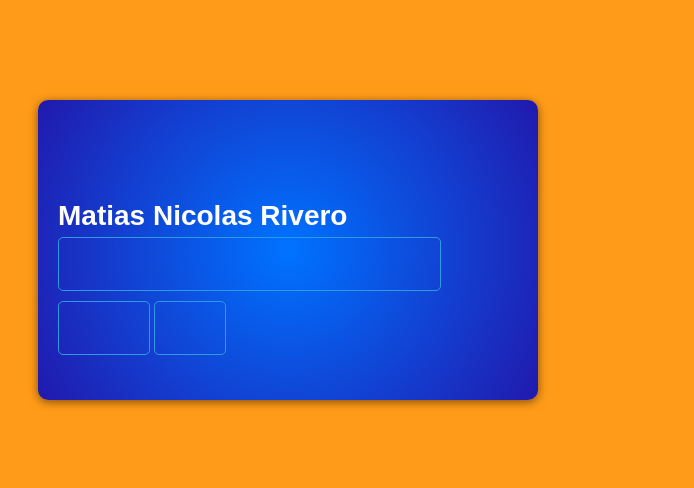
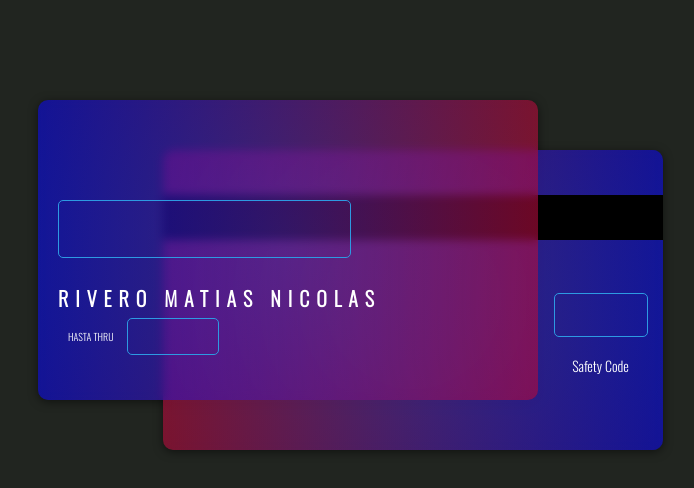
Before and after one commit to Mathyz1/input-con-mascara, a plain HTML site: page index.html in a window 1280 px wide. Shown: the whole page, without its empty margins (352-1046 px from the left). Drawn offline with nearby package versions, Linux system fonts and the light colour scheme.

Commit message:
Cambios backgroud tarjeta y tipografia

```diff
--- a/index.html
+++ b/index.html
@@ -10,11 +10,18 @@
 <body>
     <div id="app">
         <div class="card">
-            <div class="holder">Matias Nicolas Rivero</div>
+            <div class="bg-card"></div>
             <input type="text" id="input-card">
-            <input type="text" id="input-date">
-            <input type="text" id="input-CVV">
+            <div class="holder">RIVERO MATIAS NICOLAS</div>
+            <label for="date">HASTA THRU</label>
+            <input name="date" type="text" id="input-date">
+            <div class="card-back">
+                <div class="barra-magnetica"></div>
+                <input name="CVV" type="text" id="input-CVV">
+                <label for="CVV">Safety Code</label>
+            </div>
         </div>
+
     </div>
     <script src="main.js"></script>
 </body>
--- a/main.css
+++ b/main.css
@@ -1,25 +1,46 @@
+@import url('https://fonts.googleapis.com/css2?family=Oxygen:wght@300&display=swap');
+@import url('https://fonts.googleapis.com/css2?family=Oswald:wght@300&display=swap');
+
 body {
-  font-family: Arial, Helvetica, sans-serif;
-  background-color: rgb(255, 155, 24);
+  font-family: 'Oswald', sans-serif;
+  background-color: #212520;
+  z-index: -4;
 }
 
 .card {
+  position: relative;
   width: 500px;
   height: 300px;
   border-radius: 10px;
   padding: 50px 20px 0 20px;
   box-sizing: border-box;
-  background: rgb(0, 114, 255);
+
+  margin: 100px auto;
+  box-shadow: 0 2px 10px rgba(0, 0, 0, 0.5);
+
+}
+.bg-card{
+  position: absolute;
+  top: 0;
+  left: 0;
+  z-index: 1;
+  border-radius: 10px;
+  overflow: hidden;
+  width: 100%;
+  height: 100%;
+  /*background: rgb(0, 114, 255);*/
   background: radial-gradient(
     circle,
-    rgba(0, 114, 255, 1) 1%,
-    rgba(33, 25, 173, 1) 100%
-  );
-  margin: 100px auto;
-  box-shadow: 0 2px 10px rgba(0, 0, 0, 0.5);
+    rgba(0, 114, 255, 0.2) 1%,
+    rgba(33, 25, 173, 0.2) 100%
+  ), linear-gradient(to left,rgba(255, 0, 0,0.5) ,rgba(0, 0, 255,0.5));
+  backdrop-filter: blur(5px);
+  -webkit-backdrop-filter: blur(5px);
 }
 
 .card input {
+  font-family: 'Oxygen', sans-serif;
+  position: relative;
   font-size: 28px;
   padding: 10px;
   border: solid 1px rgb(45, 154, 226);
@@ -28,19 +49,80 @@ body {
   background-color: transparent;
   margin: 5px 0;
   outline: none;
+  z-index: 2;
+  text-decoration: none;
 }
 
+.card label{
+  position: relative;
+  z-index: 2;
+  color: white;
+  font-size: 10px;
+  padding: 10px;
+}
+
+
 .holder {
+  position: relative;
   color: white;
   font-weight: bold;
-  font-size: 28px;
-  padding-top: 50px;
+  font-size: 20px;
+  padding-top: 20px;
+  z-index: 2;
+  letter-spacing: 7px;
+}
+.card #input-card{
+  margin-top: 50px;
 }
 
 .card #input-date {
   width: 70px;
+  font-size: 12px;
+  padding: 10px;
 }
 
 .card #input-CVV {
-  width: 50px;
+  width: 72px;
+  font-size: 18px;
+  grid-column: 4 / 5;
+  grid-row: 4 / 5;
+  align-self: center;
+  justify-self: center;
 }
+
+.barra-magnetica{
+  grid-column: 1 / 5;
+  grid-row: 2 / 3;
+  background-color: black;
+}
+
+.card-back label{
+  grid-column: 4 / 5;
+  grid-row: 5 / 6;
+  font-size: 14px;
+  align-self: flex-start;
+  justify-self: center;
+}
+
+.card-back{
+  position: absolute;
+  width: 500px;
+  height: 300px;
+  top: 50px;
+  left: 125px;
+  display: grid;
+  grid-template-columns: 25% 25% 25% 25%;/*65*/
+  grid-template-rows: 15% 15% 15% 20% auto auto;
+  border-radius: 10px;
+  box-sizing: border-box;
+  background: rgba(0, 114, 255,0.1);
+  background: radial-gradient(
+    circle,
+    rgba(0, 114, 255, 0.2) 20%,
+    rgba(33, 25, 173, 0.2) 100%
+  ), linear-gradient(to right,rgba(255, 0, 0,0.5) ,rgba(0, 0, 255,0.5));
+  z-index: 0;
+  box-shadow: 0 2px 10px rgba(0, 0, 0, 0.5);
+  backdrop-filter: blur(5px);
+  -webkit-backdrop-filter: blur(5px);
+}
```
